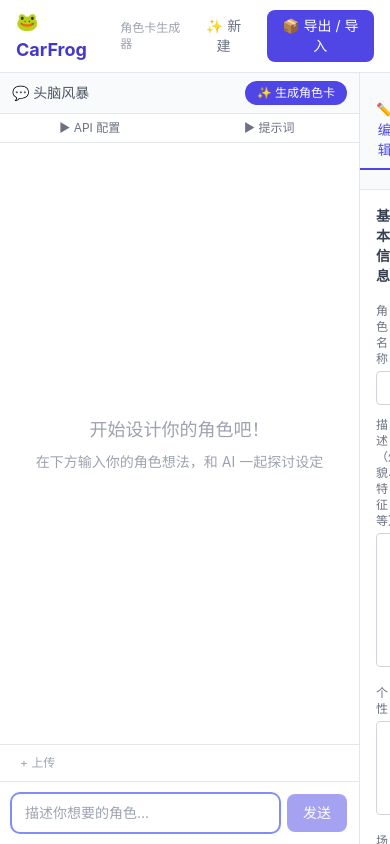
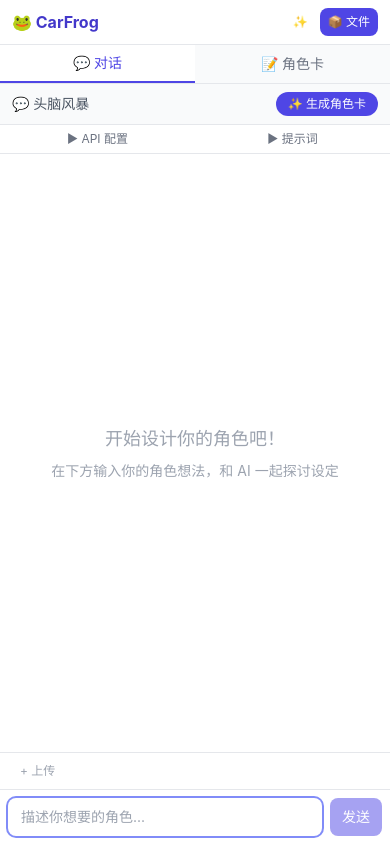
Before and after one commit to adoretes/CarFrog, a React (Vite) app: page / in a window 390 px wide. Built offline with nearby package versions, Linux system fonts and the light colour scheme.

Commit message:
优化界面和功能

```diff
--- a/index.html
+++ b/index.html
@@ -3,7 +3,7 @@
   <head>
     <meta charset="UTF-8" />
     <link rel="icon" type="image/svg+xml" href="/vite.svg" />
-    <meta name="viewport" content="width=device-width, initial-scale=1.0" />
+    <meta name="viewport" content="width=device-width, initial-scale=1.0, maximum-scale=1.0, user-scalable=no, viewport-fit=cover" />
     <title>CarFrog - 角色卡生成器</title>
   </head>
   <body>
--- a/src/App.tsx
+++ b/src/App.tsx
@@ -3,10 +3,13 @@ import { RightPanel } from './components/layout/RightPanel'
 import { ExportButton } from './components/export/ExportButton'
 import { useCharaStore } from './store/charaStore'
 import { useChatStore } from './store/chatStore'
+import { useUiStore } from './store/uiStore'
 
 export default function App() {
   const resetCard = useCharaStore((s) => s.resetCard)
   const resetChat = useChatStore((s) => s.resetChat)
+  const mobileView = useUiStore((s) => s.mobileView)
+  const setMobileView = useUiStore((s) => s.setMobileView)
 
   const handleNew = () => {
     if (confirm('确认新建？当前未导出的数据将丢失。')) {
@@ -16,28 +19,59 @@ export default function App() {
   }
 
   return (
-    <div className="h-screen flex flex-col">
-      <header className="flex items-center justify-between px-4 py-2 bg-white border-b border-gray-200 shadow-sm">
-        <div className="flex items-center gap-3">
-          <h1 className="text-lg font-bold text-indigo-700">🐸 CarFrog</h1>
-          <span className="text-xs text-gray-400">角色卡生成器</span>
+    <div className="h-full flex flex-col">
+      <header className="flex items-center justify-between px-3 sm:px-4 py-2 bg-white border-b border-gray-200 shadow-sm">
+        <div className="flex items-center gap-2 sm:gap-3 min-w-0">
+          <h1 className="text-base sm:text-lg font-bold text-indigo-700 whitespace-nowrap">🐸 CarFrog</h1>
+          <span className="hidden sm:inline text-xs text-gray-400">角色卡生成器</span>
         </div>
-        <div className="flex items-center gap-2">
+        <div className="flex items-center gap-1 sm:gap-2">
           <button
-            className="px-3 py-1.5 text-sm text-gray-500 hover:text-gray-700 hover:bg-gray-100 rounded-lg transition-colors"
+            className="px-2 sm:px-3 py-1.5 text-xs sm:text-sm text-gray-500 hover:text-gray-700 hover:bg-gray-100 rounded-lg transition-colors whitespace-nowrap"
             onClick={handleNew}
           >
-            ✨ 新建
+            ✨ <span className="hidden sm:inline">新建</span>
           </button>
           <ExportButton />
         </div>
       </header>
 
+      <div className="md:hidden flex border-b border-gray-200 bg-gray-50">
+        <button
+          className={`flex-1 px-3 py-2 text-sm font-medium transition-colors ${
+            mobileView === 'chat'
+              ? 'text-indigo-600 border-b-2 border-indigo-600 bg-white'
+              : 'text-gray-500 hover:text-gray-700'
+          }`}
+          onClick={() => setMobileView('chat')}
+        >
+          💬 对话
+        </button>
+        <button
+          className={`flex-1 px-3 py-2 text-sm font-medium transition-colors ${
+            mobileView === 'right'
+              ? 'text-indigo-600 border-b-2 border-indigo-600 bg-white'
+              : 'text-gray-500 hover:text-gray-700'
+          }`}
+          onClick={() => setMobileView('right')}
+        >
+          📝 角色卡
+        </button>
+      </div>
+
       <main className="flex-1 flex overflow-hidden">
-        <div className="w-[40%] min-w-[360px] max-w-[480px] flex-shrink-0">
+        <div
+          className={`${
+            mobileView === 'chat' ? 'flex' : 'hidden'
+          } md:flex w-full md:w-[40%] md:min-w-[360px] md:max-w-[480px] flex-shrink-0`}
+        >
           <LeftPanel />
         </div>
-        <div className="flex-1 min-w-0">
+        <div
+          className={`${
+            mobileView === 'right' ? 'flex' : 'hidden'
+          } md:flex flex-1 min-w-0`}
+        >
           <RightPanel />
         </div>
       </main>
--- a/src/components/chat/ChatInput.tsx
+++ b/src/components/chat/ChatInput.tsx
@@ -95,11 +95,11 @@ export function ChatInput() {
   if (mode === 'generating') return null
 
   return (
-    <div className="border-t border-gray-200 p-3">
+    <div className="border-t border-gray-200 p-2 sm:p-3">
       <div className="flex gap-2">
         <input
           ref={inputRef}
-          className="flex-1 px-3 py-2 border border-gray-300 rounded-lg text-sm focus:outline-none focus:ring-2 focus:ring-indigo-400 focus:border-transparent"
+          className="flex-1 min-w-0 px-3 py-2 border border-gray-300 rounded-lg text-sm focus:outline-none focus:ring-2 focus:ring-indigo-400 focus:border-transparent"
           placeholder={
             mode === 'brainstorm'
               ? '描述你想要的角色...'
@@ -116,7 +116,7 @@ export function ChatInput() {
           disabled={loading}
         />
         <button
-          className="px-4 py-2 bg-indigo-600 text-white text-sm rounded-lg hover:bg-indigo-700 disabled:opacity-50 transition-colors"
+          className="px-3 sm:px-4 py-2 bg-indigo-600 text-white text-sm rounded-lg hover:bg-indigo-700 disabled:opacity-50 transition-colors whitespace-nowrap flex-shrink-0"
           onClick={handleSend}
           disabled={loading || !text.trim() || !apiConfig.apiKey}
         >
--- a/src/components/chat/ChatMessages.tsx
+++ b/src/components/chat/ChatMessages.tsx
@@ -113,11 +113,12 @@ export function ChatMessages() {
             className={`group flex ${msg.role === 'user' ? 'justify-end' : 'justify-start'}`}
             onMouseEnter={() => setHoveredIndex(i)}
             onMouseLeave={() => setHoveredIndex(null)}
+            onClick={() => setHoveredIndex((prev) => (prev === i ? null : i))}
           >
-            <div className="max-w-[90%] relative">
+            <div className="max-w-[85%] sm:max-w-[90%] relative">
               {(hoveredIndex === i || isLastAi) && (
                 <div
-                  className={`absolute top-0 ${msg.role === 'user' ? 'left-0 -translate-x-full pl-1' : 'right-0 translate-x-full pr-1'} flex gap-0.5`}
+                  className={`absolute top-0 z-10 ${msg.role === 'user' ? 'right-0 sm:left-0 sm:right-auto sm:-translate-x-full sm:pl-1 -top-5 sm:top-0' : 'left-0 sm:right-0 sm:left-auto sm:translate-x-full sm:pr-1 -top-5 sm:top-0'} flex gap-0.5`}
                 >
                   <button
                     className="text-gray-400 hover:text-red-500 text-xs px-1 py-0.5 rounded hover:bg-gray-200 transition-colors"
--- a/src/components/export/ExportButton.tsx
+++ b/src/components/export/ExportButton.tsx
@@ -4,17 +4,36 @@ import { useChatStore } from '../../store/chatStore'
 import { downloadJson } from '../../utils/fileUtils'
 import { exportAsPng, importFromPng } from './PngExport'
 
+function fileToDataUrl(file: File): Promise<string> {
+  return new Promise((resolve, reject) => {
+    const reader = new FileReader()
+    reader.onload = () => resolve(reader.result as string)
+    reader.onerror = () => reject(reader.error)
+    reader.readAsDataURL(file)
+  })
+}
+
+async function dataUrlToFile(dataUrl: string, filename: string): Promise<File> {
+  const res = await fetch(dataUrl)
+  const blob = await res.blob()
+  return new File([blob], filename, { type: blob.type || 'image/png' })
+}
+
 export function ExportButton() {
   const card = useCharaStore((s) => s.card)
+  const avatar = useCharaStore((s) => s.avatar)
   const setCard = useCharaStore((s) => s.setCard)
+  const setAvatar = useCharaStore((s) => s.setAvatar)
   const addMessage = useChatStore((s) => s.addMessage)
   const setMode = useChatStore((s) => s.setMode)
   const jsonInputRef = useRef<HTMLInputElement>(null)
   const pngExportRef = useRef<HTMLInputElement>(null)
   const pngImportRef = useRef<HTMLInputElement>(null)
+  const avatarInputRef = useRef<HTMLInputElement>(null)
   const [showMenu, setShowMenu] = useState(false)
 
   const hasData = !!card.data.name
+  const hasAvatar = !!avatar
 
   const handleImportJson = async (e: React.ChangeEvent<HTMLInputElement>) => {
     const file = e.target.files?.[0]
@@ -46,12 +65,28 @@ export function ExportButton() {
     e.target.value = ''
   }
 
+  const handleExportPngWithCurrentAvatar = async () => {
+    if (!avatar) return
+    try {
+      const file = await dataUrlToFile(avatar, 'avatar.png')
+      await exportAsPng(card, file)
+    } catch (err) {
+      addMessage({ role: 'assistant', content: `❌ PNG 导出失败：${err}` })
+    }
+  }
+
   const handlePngImport = async (e: React.ChangeEvent<HTMLInputElement>) => {
     const file = e.target.files?.[0]
     if (!file) return
     const imported = await importFromPng(file)
     if (imported) {
       setCard(imported)
+      try {
+        const dataUrl = await fileToDataUrl(file)
+        setAvatar(dataUrl)
+      } catch {
+        // 头像设置失败不影响角色卡导入
+      }
       addMessage({ role: 'assistant', content: `✅ 已从 PNG 导入角色卡：${imported.data.name || '未命名'}` })
       setMode('refine')
     } else {
@@ -60,19 +95,37 @@ export function ExportButton() {
     e.target.value = ''
   }
 
+  const handleAvatarImport = async (e: React.ChangeEvent<HTMLInputElement>) => {
+    const file = e.target.files?.[0]
+    if (!file) return
+    try {
+      const dataUrl = await fileToDataUrl(file)
+      setAvatar(dataUrl)
+      addMessage({ role: 'assistant', content: `✅ 已导入头像：${file.name}` })
+    } catch {
+      addMessage({ role: 'assistant', content: '❌ 头像导入失败' })
+    }
+    e.target.value = ''
+  }
+
+  const handleRemoveAvatar = () => {
+    setAvatar(null)
+    addMessage({ role: 'assistant', content: '🗑️ 已移除头像' })
+  }
+
   return (
     <div className="relative">
       <button
-        className="px-3 py-1.5 text-sm bg-indigo-600 text-white rounded-lg hover:bg-indigo-700 transition-colors"
+        className="px-2 sm:px-3 py-1.5 text-xs sm:text-sm bg-indigo-600 text-white rounded-lg hover:bg-indigo-700 transition-colors whitespace-nowrap"
         onClick={() => setShowMenu(!showMenu)}
       >
-        📦 导出 / 导入
+        📦 <span className="hidden sm:inline">导出 / 导入</span><span className="sm:hidden">文件</span>
       </button>
 
       {showMenu && (
         <>
           <div className="fixed inset-0 z-10" onClick={() => setShowMenu(false)} />
-          <div className="absolute right-0 top-full mt-1 w-52 bg-white border border-gray-200 rounded-lg shadow-lg z-20 py-1">
+          <div className="absolute right-0 top-full mt-1 w-56 bg-white border border-gray-200 rounded-lg shadow-lg z-20 py-1">
             <div className="px-3 py-1 text-xs text-gray-400 font-medium">导出</div>
             <button
               className="w-full px-4 py-2 text-sm text-left text-gray-700 hover:bg-gray-50 disabled:text-gray-300 disabled:cursor-not-allowed"
@@ -84,6 +137,18 @@ export function ExportButton() {
             >
               📄 导出 JSON
             </button>
+            {hasAvatar ? (
+              <button
+                className="w-full px-4 py-2 text-sm text-left text-gray-700 hover:bg-gray-50 disabled:text-gray-300 disabled:cursor-not-allowed"
+                disabled={!hasData}
+                onClick={() => {
+                  handleExportPngWithCurrentAvatar()
+                  setShowMenu(false)
+                }}
+              >
+                🖼️ 导出 PNG
+              </button>
+            ) : (
               <button
                 className="w-full px-4 py-2 text-sm text-left text-gray-700 hover:bg-gray-50 disabled:text-gray-300 disabled:cursor-not-allowed"
                 disabled={!hasData}
@@ -92,8 +157,9 @@ export function ExportButton() {
                   setShowMenu(false)
                 }}
               >
-              🖼️ 导出 PNG（选头像）
+                🖼️ 导出 PNG（选图片）
               </button>
+            )}
             <div className="border-t border-gray-100 my-1" />
             <div className="px-3 py-1 text-xs text-gray-400 font-medium">导入</div>
             <button
@@ -114,6 +180,28 @@ export function ExportButton() {
             >
               🖼️ 导入 PNG 角色卡
             </button>
+            <div className="border-t border-gray-100 my-1" />
+            <div className="px-3 py-1 text-xs text-gray-400 font-medium">头像</div>
+            <button
+              className="w-full px-4 py-2 text-sm text-left text-gray-700 hover:bg-gray-50"
+              onClick={() => {
+                avatarInputRef.current?.click()
+                setShowMenu(false)
+              }}
+            >
+              🎨 {hasAvatar ? '更换头像' : '导入头像'}
+            </button>
+            {hasAvatar && (
+              <button
+                className="w-full px-4 py-2 text-sm text-left text-rose-600 hover:bg-rose-50"
+                onClick={() => {
+                  handleRemoveAvatar()
+                  setShowMenu(false)
+                }}
+              >
+                🗑️ 移除头像
+              </button>
+            )}
           </div>
         </>
       )}
@@ -121,6 +209,7 @@ export function ExportButton() {
       <input ref={jsonInputRef} type="file" accept=".json" className="hidden" onChange={handleImportJson} />
       <input ref={pngExportRef} type="file" accept=".png,.jpg,.jpeg,.webp" className="hidden" onChange={handlePngExport} />
       <input ref={pngImportRef} type="file" accept=".png" className="hidden" onChange={handlePngImport} />
+      <input ref={avatarInputRef} type="file" accept="image/*" className="hidden" onChange={handleAvatarImport} />
     </div>
   )
 }
--- a/src/components/layout/LeftPanel.tsx
+++ b/src/components/layout/LeftPanel.tsx
@@ -9,7 +9,7 @@ export function LeftPanel() {
   const mode = useChatStore((s) => s.mode)
 
   return (
-    <div className="flex flex-col h-full bg-white border-r border-gray-200">
+    <div className="flex flex-col h-full w-full min-w-0 bg-white md:border-r md:border-gray-200">
       <div className="flex items-center justify-between px-3 py-2 border-b border-gray-200 bg-gray-50">
         <span className="text-sm font-medium text-gray-600">
           {mode === 'brainstorm' && '💬 头脑风暴'}
--- a/src/components/layout/RightPanel.tsx
+++ b/src/components/layout/RightPanel.tsx
@@ -11,30 +11,30 @@ export function RightPanel() {
   const { rightTab, setRightTab } = useUiStore()
 
   return (
-    <div className="flex flex-col h-full bg-white">
-      <div className="flex items-center border-b border-gray-200 bg-gray-50">
+    <div className="flex flex-col h-full w-full min-w-0 bg-white">
+      <div className="flex items-center border-b border-gray-200 bg-gray-50 overflow-x-auto">
         <button
-          className={`px-4 py-2 text-sm font-medium transition-colors ${rightTab === 'editor' ? 'text-indigo-600 border-b-2 border-indigo-600' : 'text-gray-500 hover:text-gray-700'}`}
+          className={`px-3 sm:px-4 py-2 text-sm font-medium transition-colors whitespace-nowrap ${rightTab === 'editor' ? 'text-indigo-600 border-b-2 border-indigo-600' : 'text-gray-500 hover:text-gray-700'}`}
           onClick={() => setRightTab('editor')}
         >
           ✏️ 编辑
         </button>
         <button
-          className={`px-4 py-2 text-sm font-medium transition-colors ${rightTab === 'json' ? 'text-indigo-600 border-b-2 border-indigo-600' : 'text-gray-500 hover:text-gray-700'}`}
+          className={`px-3 sm:px-4 py-2 text-sm font-medium transition-colors whitespace-nowrap ${rightTab === 'json' ? 'text-indigo-600 border-b-2 border-indigo-600' : 'text-gray-500 hover:text-gray-700'}`}
           onClick={() => setRightTab('json')}
         >
           📄 JSON
         </button>
         <button
-          className={`px-4 py-2 text-sm font-medium transition-colors ${rightTab === 'preview' ? 'text-indigo-600 border-b-2 border-indigo-600' : 'text-gray-500 hover:text-gray-700'}`}
+          className={`px-3 sm:px-4 py-2 text-sm font-medium transition-colors whitespace-nowrap ${rightTab === 'preview' ? 'text-indigo-600 border-b-2 border-indigo-600' : 'text-gray-500 hover:text-gray-700'}`}
           onClick={() => setRightTab('preview')}
         >
-          🖼️ 卡片预览
+          🖼️ 预览
         </button>
         <div className="flex-1" />
       </div>
 
-      <div className="flex-1 overflow-y-auto p-4">
+      <div className="flex-1 overflow-y-auto p-3 sm:p-4">
         {rightTab === 'editor' && (
           <div className="space-y-6">
             <BasicFields />
--- a/src/store/uiStore.ts
+++ b/src/store/uiStore.ts
@@ -1,6 +1,7 @@
 import { create } from 'zustand'
 
 type RightTab = 'editor' | 'json' | 'preview'
+type MobileView = 'chat' | 'right'
 
 interface UiState {
   rightTab: RightTab
@@ -9,6 +10,8 @@ interface UiState {
   setShowApiConfig: (show: boolean) => void
   showPromptConfig: boolean
   setShowPromptConfig: (show: boolean) => void
+  mobileView: MobileView
+  setMobileView: (view: MobileView) => void
 }
 
 export const useUiStore = create<UiState>((set) => ({
@@ -18,4 +21,6 @@ export const useUiStore = create<UiState>((set) => ({
   setShowApiConfig: (showApiConfig) => set({ showApiConfig }),
   showPromptConfig: false,
   setShowPromptConfig: (showPromptConfig) => set({ showPromptConfig }),
+  mobileView: 'chat',
+  setMobileView: (mobileView) => set({ mobileView }),
 }))
--- a/src/styles/index.css
+++ b/src/styles/index.css
@@ -17,17 +17,30 @@
   box-sizing: border-box;
 }
 
+html, body {
+  margin: 0;
+  height: 100%;
+  overflow: hidden;
+  overscroll-behavior: none;
+}
+
 body {
-  margin: 0;
   background: var(--color-bg);
   color: var(--color-text);
   font-family: -apple-system, BlinkMacSystemFont, 'Segoe UI', Roboto, sans-serif;
+  -webkit-tap-highlight-color: transparent;
 }
 
 #root {
-  height: 100vh;
+  height: 100%;
   display: flex;
   flex-direction: column;
+}
+
+@supports (height: 100dvh) {
+  html, body, #root {
+    height: 100dvh;
+  }
 }
 
 ::-webkit-scrollbar {
```
Also changed, not shown: src/components/preview/CardView.tsx (+60 -6 lines), src/store/charaStore.ts (+7 -2 lines), src/utils/charaUtils.ts (+4 -3 lines), 1 other file (tests, documents, lock files or other folders). Lines whose indentation alone changed are shown as unchanged.
